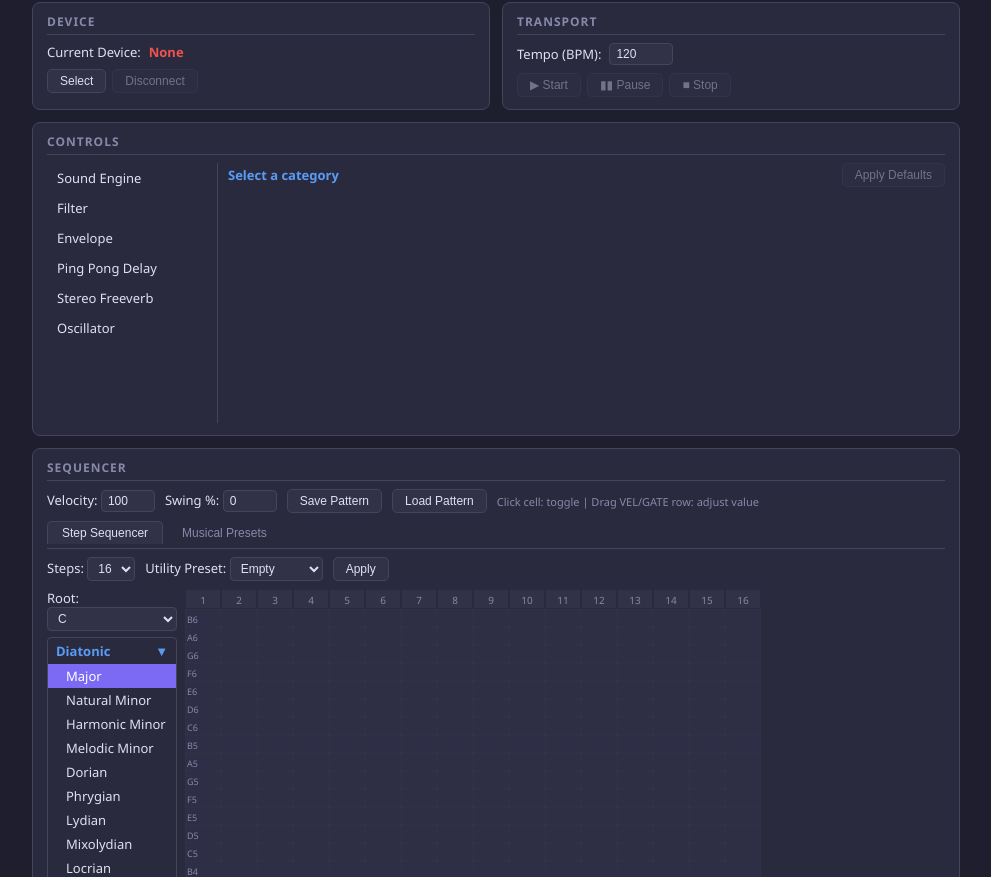
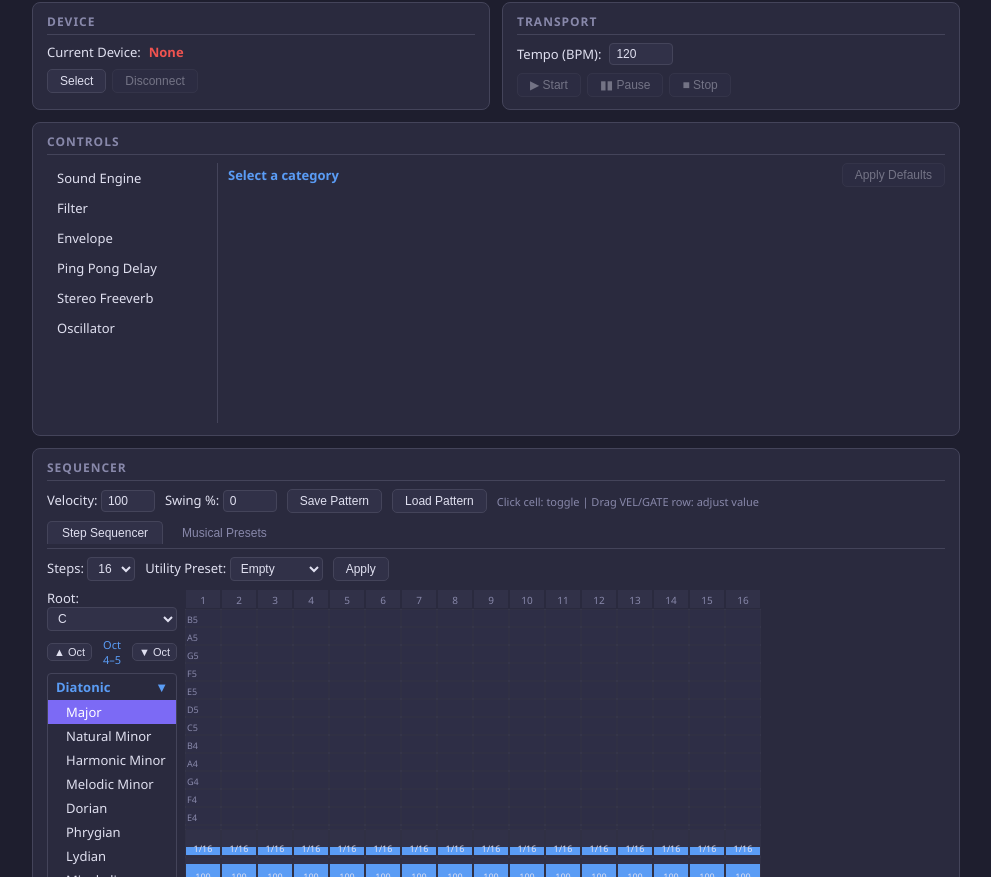
Before and after one commit to bgespada/pythonProjects, a plain HTML site: page midiHtml/src/index.html in a window 1280 px wide. Shown: the part 57-934 px from the top of the page, without its empty margins (144-1135 px from the left). Drawn offline with Linux system fonts and the light colour scheme.

Commit message:
Add octave control buttons and update scale display in sequencer

```diff
--- a/midiHtml/src/index.html
+++ b/midiHtml/src/index.html
@@ -115,6 +115,11 @@
                 <option>A</option><option>A#</option><option>B</option>
               </select>
             </label>
+            <div class="octave-ctrl">
+              <button id="btn-oct-up">&#9650; Oct</button>
+              <span id="oct-display">Oct 4&#8211;5</span>
+              <button id="btn-oct-down">&#9660; Oct</button>
+            </div>
             <div id="scale-tree"></div>
           </div>
           <!-- Piano roll -->
--- a/midiHtml/src/sequencer.js
+++ b/midiHtml/src/sequencer.js
@@ -63,8 +63,7 @@ class PianoRoll {
 
     this._currentStep = -1;   // highlighted during playback
 
-    this._build();
-    this._attachEvents();
+    this._build(); // _attachEvents() is called inside _build()
   }
 
   // ----------------------------------------------------------------
@@ -106,6 +105,7 @@ class PianoRoll {
     syncScroll(this._gridEl,  [this._headerEl, this._paramEl]);
 
     this._drawAll();
+    this._attachEvents();
   }
 
   _makeWrapper(cls) {
@@ -486,6 +486,7 @@ class Sequencer {
     this._scaleName    = 'Major';
     this._scaleFamily  = 'Diatonic';
     this._scaleNotes   = [];
+    this._startOctave  = 4;  // scroll-able octave offset
 
     // Piano roll instances
     this._rollStep    = null;  // step sequencer tab
@@ -561,7 +562,9 @@ class Sequencer {
   _updateScale() {
     const intervals = (SCALE_FAMILIES[this._scaleFamily] || {})[this._scaleName];
     if (!intervals) return;
-    this._scaleNotes = generateScaleNotes(this._rootName, intervals);
+    this._scaleNotes = generateScaleNotes(this._rootName, intervals, 2, this._startOctave);
+    const octDisplay = document.getElementById('oct-display');
+    if (octDisplay) octDisplay.textContent = `Oct ${this._startOctave}–${this._startOctave + 1}`;
     if (this._rollStep) this._rollStep.updateScale(this._scaleNotes);
   }
 
@@ -574,6 +577,14 @@ class Sequencer {
     document.getElementById('root-note').addEventListener('change', (e) => {
       this._rootName = e.target.value;
       this._updateScale();
+    });
+
+    // Octave scroll
+    document.getElementById('btn-oct-up').addEventListener('click', () => {
+      if (this._startOctave < 8) { this._startOctave++; this._updateScale(); }
+    });
+    document.getElementById('btn-oct-down').addEventListener('click', () => {
+      if (this._startOctave > 0) { this._startOctave--; this._updateScale(); }
     });
 
     // Tab switching
--- a/midiHtml/src/style.css
+++ b/midiHtml/src/style.css
@@ -278,6 +278,24 @@ input[type=range] {
   align-items: flex-start;
 }
 
+/* Octave controls */
+.octave-ctrl {
+  display: flex;
+  align-items: center;
+  justify-content: space-between;
+  gap: 4px;
+}
+.octave-ctrl button {
+  padding: 2px 6px;
+  font-size: 11px;
+}
+#oct-display {
+  font-size: 11px;
+  color: var(--accent2);
+  text-align: center;
+  flex: 1;
+}
+
 /* Scale panel */
 #scale-panel {
   width: 130px;
@@ -334,6 +352,11 @@ input[type=range] {
 }
 .pr-header-wrap::-webkit-scrollbar,
 .pr-grid-wrap::-webkit-scrollbar { display: none; }
+
+.pr-grid-wrap {
+  max-height: 220px;
+  overflow-y: auto !important;
+}
 
 .pr-param-wrap {
   overflow-x: auto;
```
